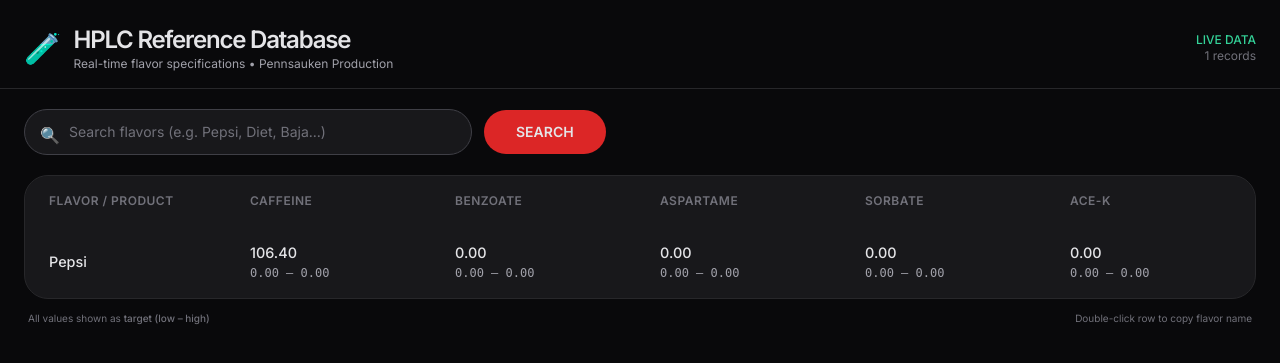
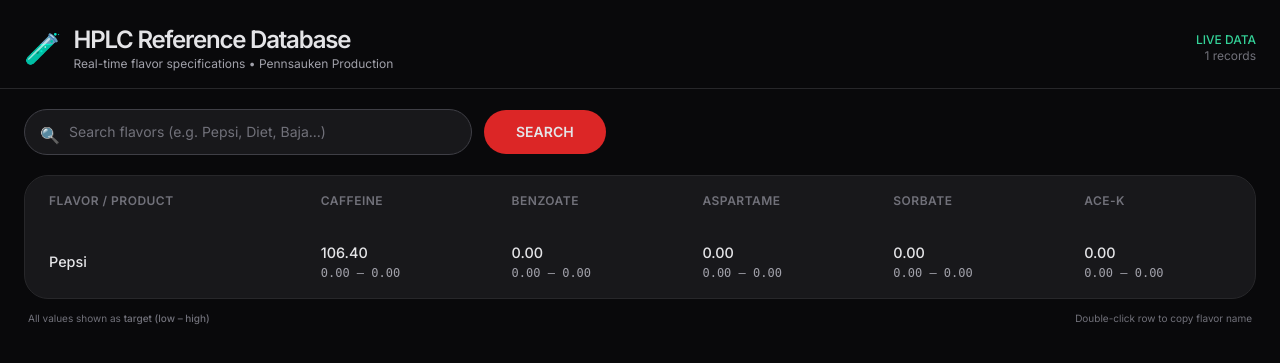
Before and after one commit to pimpy6565/stannews, a Django app: page /screen/search in a window 1280 px wide. Shown: the top 363 px of the page. Run offline with Django 5.2, Linux system fonts and the light colour scheme; a user stored in the database is signed in; data comes from the database, SQL or seed files in the repository; some libraries are stand-ins or nearby versions.

Commit message:
Update search.html

```diff
--- a/screen/templates/screen/search.html
+++ b/screen/templates/screen/search.html
@@ -91,122 +91,67 @@
         </div>
 
         <!-- Table -->
-       <!-- Table -->
         <div class="px-6 py-5">
-    <div class="overflow-y-auto max-h-[calc(100dvh-220px)] border border-zinc-800 rounded-3xl bg-zinc-900">
-
-        <table class="hplc-table w-full table-fixed">
-
+            <div class="overflow-auto max-h-[calc(100dvh-220px)] border border-zinc-800 rounded-3xl bg-zinc-900">
+                <table class="hplc-table w-full min-w-[900px]">
                     <thead>
                         <tr>
-                    <th class="px-6 py-4 text-left rounded-tl-3xl break-words">
-                        FLAVOR / PRODUCT
-                    </th>
-
-                    <th class="px-5 py-4 text-left break-words">
-                        Caffeine
-                    </th>
-
-                    <th class="px-5 py-4 text-left break-words">
-                        Benzoate
-                    </th>
-
-                    <th class="px-5 py-4 text-left break-words">
-                        Aspartame
-                    </th>
-
-                    <th class="px-5 py-4 text-left break-words">
-                        Sorbate
-                    </th>
-
-                    <th class="px-5 py-4 text-left rounded-tr-3xl break-words">
-                        Ace-K
-                    </th>
+                            <th class="px-6 py-4 text-left rounded-tl-3xl">FLAVOR / PRODUCT</th>
+                            <th class="px-5 py-4 text-left">Caffeine</th>
+                            <th class="px-5 py-4 text-left">Benzoate</th>
+                            <th class="px-5 py-4 text-left">Aspartame</th>
+                            <th class="px-5 py-4 text-left">Sorbate</th>
+                            <th class="px-5 py-4 text-left rounded-tr-3xl">Ace-K</th>
                         </tr>
                     </thead>
-
                     <tbody class="divide-y divide-zinc-800">
                         {% for item in hplc %}
                         <tr>
+                            <td class="px-6 py-4 font-medium text-white">{{ item.name }}</td>
 
-                    <td class="px-6 py-4 font-medium text-white break-words">
-                        {{ item.name }}
+                            <td class="px-5 py-4">
+                                <div class="font-medium">{{ item.caf }}</div>
+                                <div class="spec-range">{{ item.caf_low }} – {{ item.caf_high }}</div>
                             </td>
-
-                    <td class="px-5 py-4 break-words">
-                        <div class="font-medium">{{ item.caf }}</div>
-                        <div class="spec-range">
-                            {{ item.caf_low }} – {{ item.caf_high }}
-                        </div>
+                            <td class="px-5 py-4">
+                                <div class="font-medium">{{ item.benz }}</div>
+                                <div class="spec-range">{{ item.benz_low }} – {{ item.benz_high }}</div>
                             </td>
-
-                    <td class="px-5 py-4 break-words">
-                        <div class="font-medium">{{ item.benz }}</div>
-                        <div class="spec-range">
-                            {{ item.benz_low }} – {{ item.benz_high }}
-                        </div>
+                            <td class="px-5 py-4">
+                                <div class="font-medium">{{ item.asp }}</div>
+                                <div class="spec-range">{{ item.asp_low }} – {{ item.asp_high }}</div>
                             </td>
-
-                    <td class="px-5 py-4 break-words">
-                        <div class="font-medium">{{ item.asp }}</div>
-                        <div class="spec-range">
-                            {{ item.asp_low }} – {{ item.asp_high }}
-                        </div>
+                            <td class="px-5 py-4">
+                                <div class="font-medium">{{ item.sorb }}</div>
+                                <div class="spec-range">{{ item.sorb_low }} – {{ item.sorb_high }}</div>
                             </td>
-
-                    <td class="px-5 py-4 break-words">
-                        <div class="font-medium">{{ item.sorb }}</div>
-                        <div class="spec-range">
-                            {{ item.sorb_low }} – {{ item.sorb_high }}
-                        </div>
+                            <td class="px-5 py-4">
+                                <div class="font-medium">{{ item.ace }}</div>
+                                <div class="spec-range">{{ item.ace_low }} – {{ item.ace_high }}</div>
                             </td>
-
-                    <td class="px-5 py-4 break-words">
-                        <div class="font-medium">{{ item.ace }}</div>
-                        <div class="spec-range">
-                            {{ item.ace_low }} – {{ item.ace_high }}
-                        </div>
-                    </td>
-
                         </tr>
-
                         {% empty %}
-
                         <tr>
                             <td colspan="6" class="px-6 py-16 text-center">
                                 <div class="text-6xl mb-4 opacity-40">🧪</div>
-
-                        <div class="text-lg text-zinc-400">
-                            No results found
-                        </div>
-
-                        <p class="text-sm text-zinc-500 mt-1">
-                            Try a broader search term
-                        </p>
+                                <div class="text-lg text-zinc-400">No results found</div>
+                                <p class="text-sm text-zinc-500 mt-1">Try a broader search term</p>
                             </td>
                         </tr>
-
                         {% endfor %}
                     </tbody>
-
                 </table>
-
             </div>
 
             <div class="mt-3 text-[10px] text-zinc-500 px-1 flex items-center justify-between">
                 <div>
-            All values shown as
-            <span class="font-medium">
-                target (low – high)
-            </span>
+                    All values shown as <span class="font-medium">target (low – high)</span>
                 </div>
-
                 <div class="hidden md:block">
                     Double-click row to copy flavor name
                 </div>
             </div>
         </div>
-
     </div>
 
     <script>
```
Lines whose indentation alone changed are shown as unchanged.
